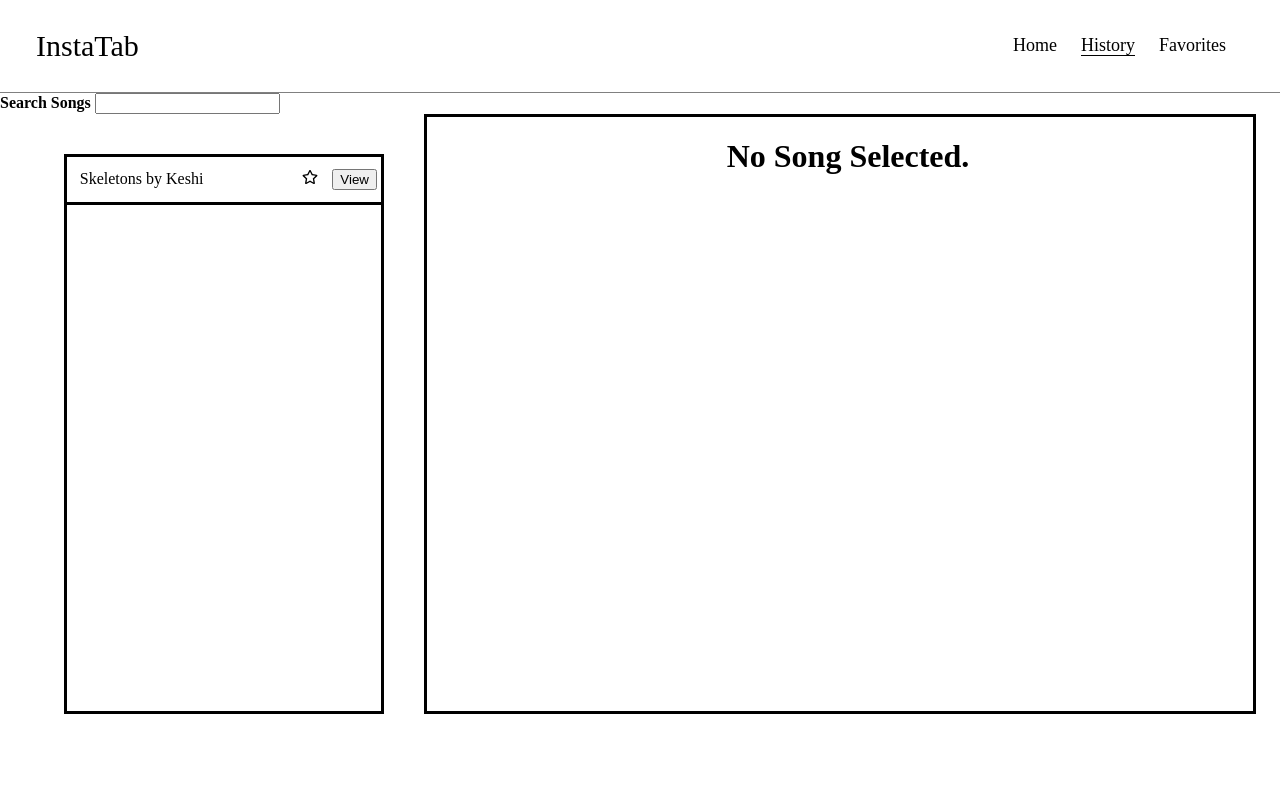
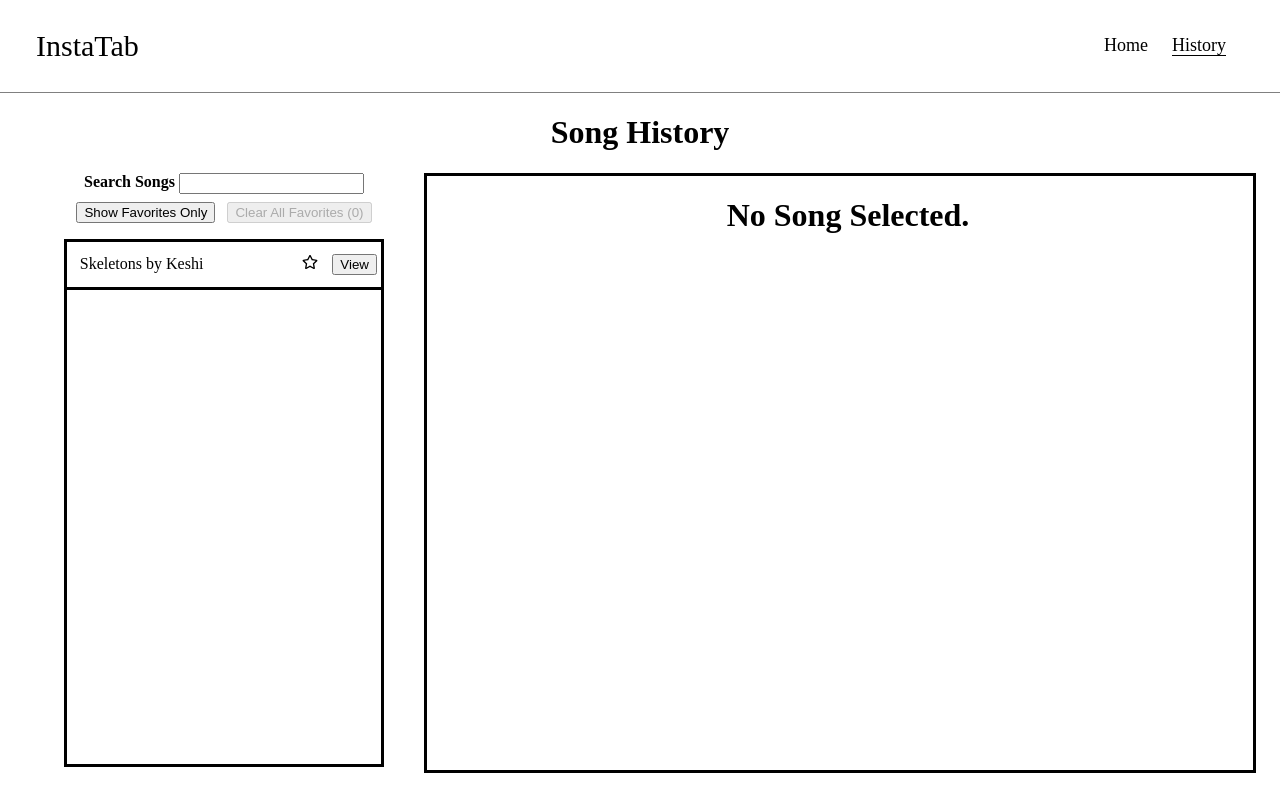
Before and after one commit to barnetthan/InstaTab, a React (Vite) app in the folder frontend/: page /history in a window 1280 px wide. Built offline with nearby package versions, Linux system fonts and the light colour scheme; a web font is replaced by a local one.

Commit message:
Favorite functionality completed

```diff
--- a/frontend/src/components/NavBar.tsx
+++ b/frontend/src/components/NavBar.tsx
@@ -6,8 +6,7 @@ interface NavBarProps {
   curPage: string;
 }
 
-export default function NavBar({ curPage } : NavBarProps) {
-
+export default function NavBar({ curPage }: NavBarProps) {
   return (
     <nav className="nav">
       <a href="/">
@@ -36,17 +35,6 @@ export default function NavBar({ curPage } : NavBarProps) {
             History
           </NavLink>
         </li>
-        <li>
-          <NavLink
-            className="uladjust"
-            style={{
-              textDecorationLine: curPage == "favorites" ? "underline" : "none",
-            }}
-            to="/favorites"
-          >
-            Favorites
-          </NavLink>
-        </li>
       </ul>
     </nav>
   );
--- /dev/null
+++ b/frontend/src/components/SongDisplayBox.tsx
@@ -0,0 +1,17 @@
+import { useContext } from "react";
+import { SongsContext } from "../SongsContext";
+import GuitarTab from "./GuitarTab";
+import "../styles/Tabs.css";
+
+function SongDisplayBox() {
+  const songsContext = useContext(SongsContext);
+  const { cur } = songsContext!;
+
+  return (
+    <div style={{ paddingLeft: "2vh" }} className="infoBox">
+      {cur ? <GuitarTab song={cur} /> : <h1>No Song Selected.</h1>}
+    </div>
+  );
+}
+
+export default SongDisplayBox;
--- /dev/null
+++ b/frontend/src/components/SongListBox.tsx
@@ -0,0 +1,75 @@
+import { useContext, useState } from "react";
+import { SongsContext } from "../SongsContext";
+import "../styles/Tabs.css";
+import SongListItem from "./SongListItem";
+
+function SongListBox() {
+  const songsContext = useContext(SongsContext);
+  const { songs, faves, setFaves } = songsContext!;
+  const [searchQuery, setSearchQuery] = useState("");
+  const [showFaves, setShowFaves] = useState<boolean>(false);
+
+  function clearFaves() {
+    if (window.confirm("Are you sure you want to unfavorite all songs?")) {
+      setFaves([]);
+    }
+  }
+
+  return (
+    <div>
+      <div style={{ display: "flex", justifyContent: "center" }}>
+        <b>Search Songs</b>&nbsp;
+        <input
+          value={searchQuery}
+          onChange={(e) => {
+            setSearchQuery(e.target.value);
+          }}
+          type="text"
+        />
+      </div>
+      <div
+        style={{
+          display: "flex",
+          justifyContent: "center",
+          marginBottom: "-3vh",
+          marginTop: "1vh",
+        }}
+      >
+        <button
+          style={{ cursor: "pointer" }}
+          onClick={() => {
+            setShowFaves(!showFaves);
+          }}
+        >
+          {showFaves ? <>Show All</> : <>Show Favorites Only</>}
+        </button>
+        &nbsp; &nbsp;
+        <button
+          style={{ cursor: "pointer" }}
+          onClick={clearFaves}
+          disabled={faves.length == 0}
+        >
+          Clear All Favorites ({faves.length})
+        </button>
+      </div>
+      <div className="listBox">
+        {songs
+          .filter((s) => {
+            if (
+              searchQuery == "" ||
+              s.title.toLowerCase().includes(searchQuery)
+            ) {
+              if (!showFaves || faves.includes(s.id)) {
+                return s;
+              }
+            }
+          })
+          .map((s) => (
+            <SongListItem song={s} />
+          ))}
+      </div>
+    </div>
+  );
+}
+
+export default SongListBox;
--- a/frontend/src/components/SongListItem.tsx
+++ b/frontend/src/components/SongListItem.tsx
@@ -1,16 +1,14 @@
 import "../styles/Tabs.css";
 import { FaRegStar, FaStar } from "react-icons/fa"; // Font Awesome
-import { useContext, useState } from 'react';
-import { SongsContext } from '../SongsContext';
+import { useContext } from "react";
+import { SongsContext } from "../SongsContext";
 import { Song } from "../types/types";
 
 interface SongListItemProps {
   song: Song;
 }
 
-function SongListItem({
-  song,
-}: SongListItemProps) {
+function SongListItem({ song }: SongListItemProps) {
   const songsContext = useContext(SongsContext);
   const { faves, setFaves, cur, setCur } = songsContext!;
 
--- a/frontend/src/components/SongTabs.tsx
+++ /dev/null
@@ -1,22 +0,0 @@
-import { useContext, useState } from 'react';
-import { SongsContext } from '../SongsContext';
-import GuitarTab from './GuitarTab';
-import '../styles/Tabs.css';
-
-
-function SongTabs() {
-  const songsContext = useContext(SongsContext);
-  const { cur } = songsContext!;
-
-  return (
-    <div style={{ paddingLeft: "2vh" }} className="infoBox">
-      {cur ? (
-        <GuitarTab song={cur}/>
-      ) : (
-        <h1>No Song Selected.</h1>
-      )}
-    </div>
-  );
-}
-
-export default SongTabs;
--- a/frontend/src/pages/FavoritesPage.tsx
+++ /dev/null
@@ -1,20 +0,0 @@
-import NavBar from "../components/NavBar";
-import { useContext } from 'react';
-import { SongsContext } from '../SongsContext';
-
-function FavoritesPage() {
-  const songsContext = useContext(SongsContext);
-  const { songs, setSongs } = songsContext!;
-
-  return (
-    <>
-      <NavBar curPage="favorites"/>
-      <h1>Favorites Page!</h1>
-      {songs.map((s) => (
-        <div>{s.title}</div>
-      ))}
-    </>
-  )
-}
-
-export default FavoritesPage;
--- a/frontend/src/pages/HistoryPage.tsx
+++ b/frontend/src/pages/HistoryPage.tsx
@@ -1,28 +1,19 @@
 import NavBar from "../components/NavBar";
-import { useContext, useState } from "react";
-import { SongsContext } from "../SongsContext";
-import SongListItem from "../components/SongListItem";
 import "../styles/Tabs.css";
-import SongTabs from "../components/SongTabs";
+import SongTabs from "../components/SongDisplayBox";
+import SongListBox from "../components/SongListBox";
 
 function HistoryPage() {
-  const songsContext = useContext(SongsContext);
-  const { songs, setSongs } = songsContext!;
-  const [searchQuery, setSearchQuery] = useState("");
-
   return (
     <>
       <NavBar curPage="history" />
-      {/* <h1>History</h1> */}
-      <div>
-        <b>Search Songs</b>&nbsp;
-        <input
-          value={searchQuery}
-          onChange={(e) => {
-            setSearchQuery(e.target.value);
-          }}
-          type="text"
-        />
+      <div
+        style={{
+          display: "flex",
+          justifyContent: "center",
+        }}
+      >
+        <h1>Song History</h1>
       </div>
       <div
         style={{
@@ -31,20 +22,7 @@ function HistoryPage() {
           justifyContent: "center",
         }}
       >
-        <div className="listBox">
-          {songs
-            .filter((s) => {
-              if (
-                searchQuery == "" ||
-                s.title.toLowerCase().includes(searchQuery)
-              ) {
-                return s;
-              }
-            })
-            .map((s) => (
-              <SongListItem song={s} />
-            ))}
-        </div>
+        <SongListBox />
         <SongTabs />
       </div>
     </>
--- a/frontend/src/pages/HomePage.tsx
+++ b/frontend/src/pages/HomePage.tsx
@@ -1,10 +1,9 @@
 import NavBar from "../components/NavBar";
-import { useEffect, useState } from "react";
-import GuitarTab from "../components/GuitarTab";
+import { useState } from "react";
 import "../styles/HomePage.css";
 import { Song } from "../types/types";
-import { useContext } from 'react';
-import { SongsContext } from '../SongsContext';
+import { useContext } from "react";
+import { SongsContext } from "../SongsContext";
 
 function HomePage() {
   const [link, setLink] = useState<string>("");
@@ -37,7 +36,7 @@ function HomePage() {
       tabs: dummyTabs,
       favorite: false,
       maxTime: 40,
-      title: title.length > 0 ? title: "Untitled Song " + id,
+      title: title.length > 0 ? title : "Untitled Song " + id,
       id: id,
     };
 
@@ -55,9 +54,7 @@ function HomePage() {
         instantly!
       </p>
       <form>
-        <label>
-          Song Title:
-        </label>
+        <label>Song Title:</label>
         &nbsp;
         <input
           type="text"
@@ -82,9 +79,8 @@ function HomePage() {
         <button disabled={!link} onClick={handleSubmit}>
           Submit
         </button>
-        <br/>
+        <br />
       </form>
-      <GuitarTab song={songs[0]} />
     </>
   );
 }
--- a/frontend/src/styles/Tabs.css
+++ b/frontend/src/styles/Tabs.css
@@ -10,7 +10,7 @@
   border-style:  solid;
   border-color: black;
   width: 25vw;
-  height: 70vh;
+  height: 66vh;
   margin: 5vh;
   overflow-y: scroll;
   overflow-x: hidden;
```
Also changed, not shown: frontend/src/components/GuitarTab.tsx (+20 -10 lines).
